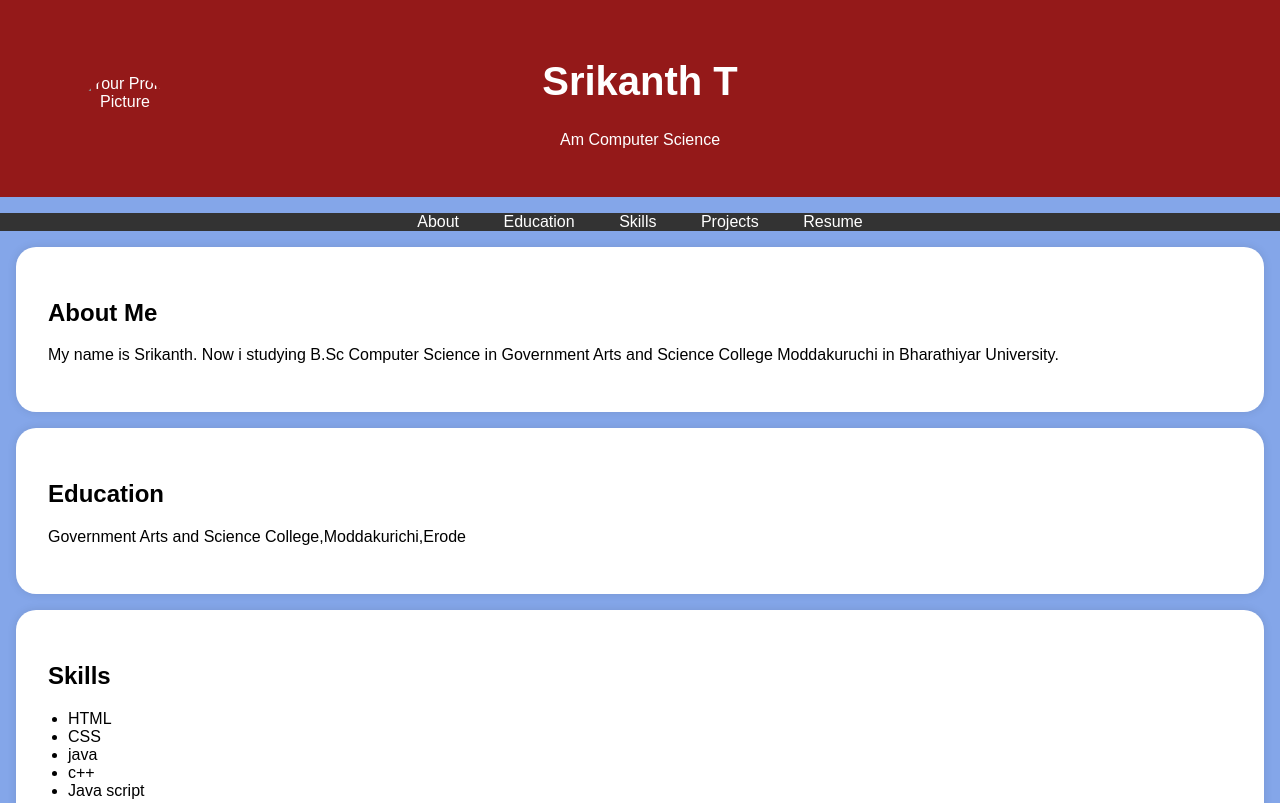
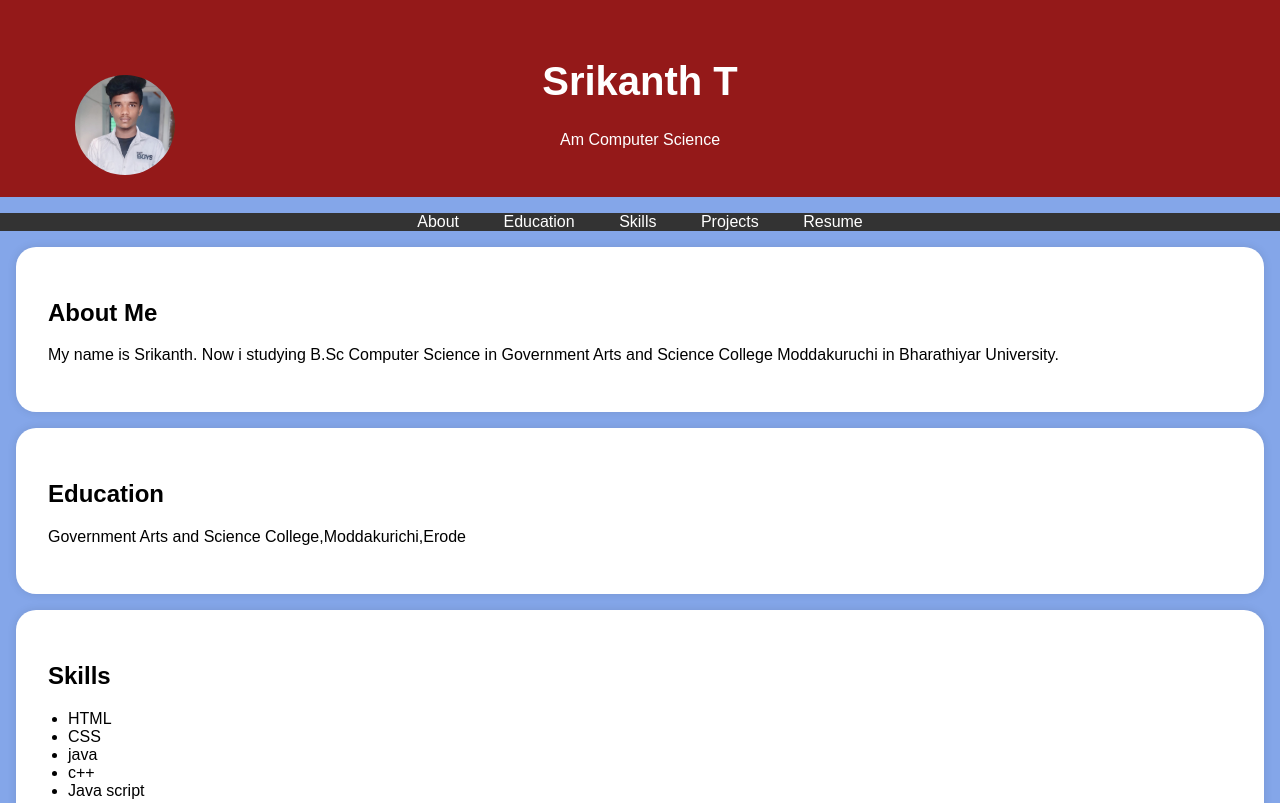
Before and after one commit to SrikanthT000/digital--portfolo, a plain HTML site: page index.html in a window 1280 px wide. Shown: the top 803 px of the page. Drawn offline with Linux system fonts and the light colour scheme.

Commit message:
Update index.html

```diff
--- a/index.html
+++ b/index.html
@@ -95,7 +95,7 @@
     <header>
         <div class="header-content">
             <!-- Add your profile picture here -->
-            <img src=" " alt="Your Profile Picture" class="profile-picture">
+            <img src="IMG-20250318-WA0011.jpg" alt="Your Profile Picture" class="profile-picture">
             <h1>Srikanth T</h1>
             <p>Am Computer Science</p>
         </div>
```
